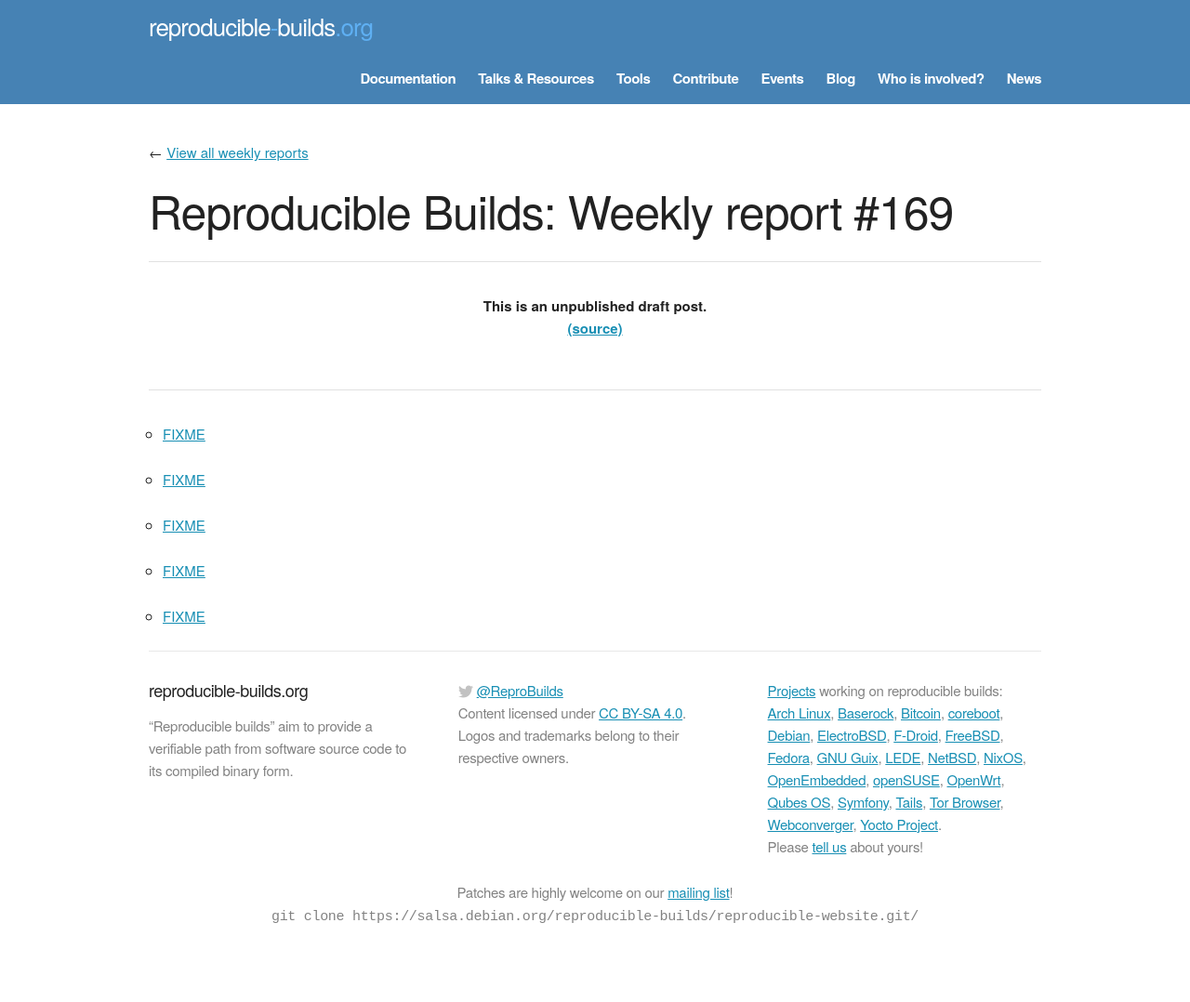
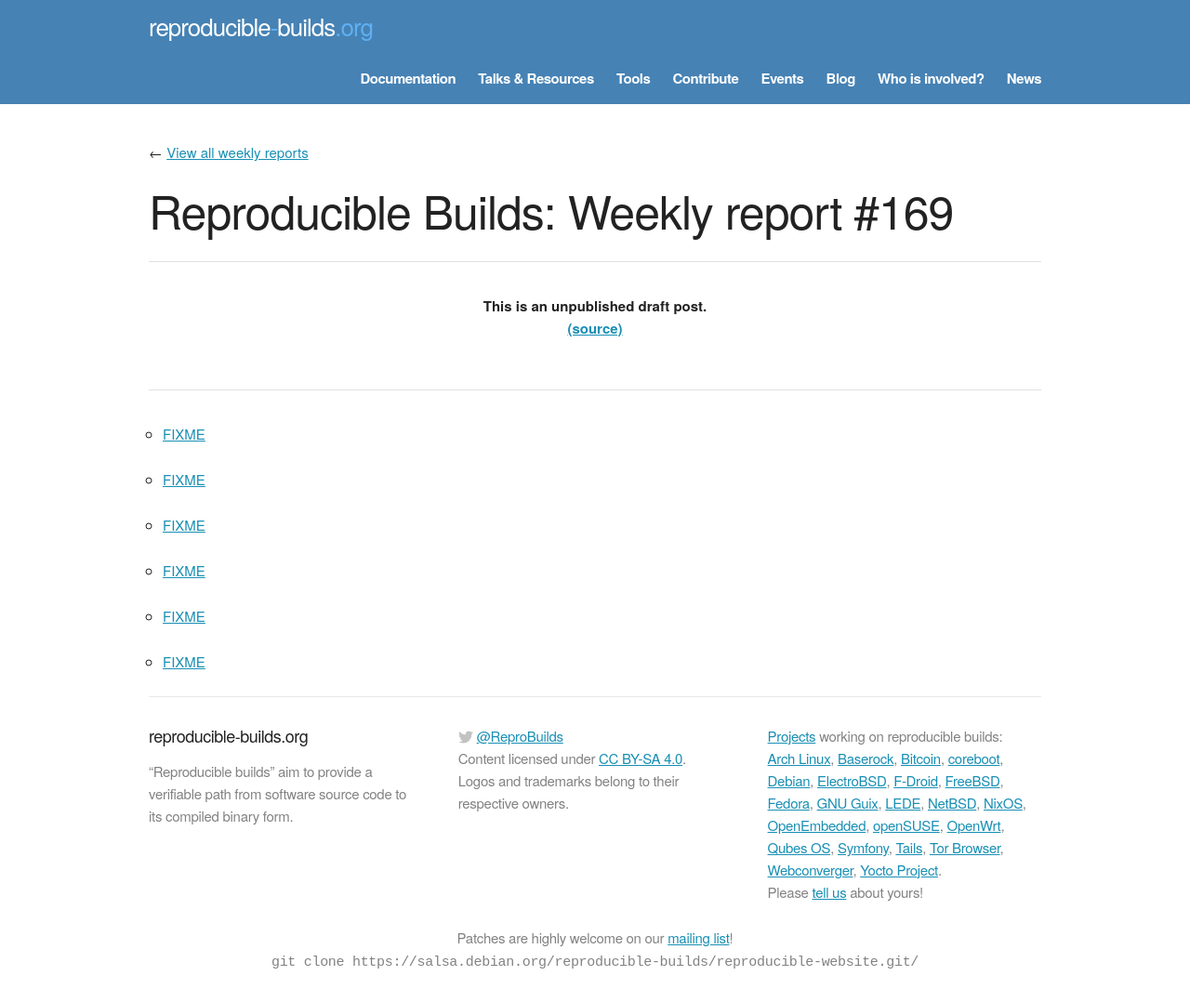
Before and after one commit to prototypefund/reproducible-website, a Jekyll site: the page built from _blog/posts/169.md, in a window 1280 px wide. Shown: the whole page at 93% size. Built offline with Jekyll 4.4.1, drawn with Linux system fonts in a browser that asks for light colours; some web fonts are replaced; before the commit the page ends 1029 px from its top, so only the background shows below that.

Commit message:
169 += https://bugs.debian.org/845034

```diff
--- a/_blog/posts/169.md
+++ b/_blog/posts/169.md
@@ -12,3 +12,5 @@ week: 169
 * [FIXME](https://prototypefund.de/project/reproducible-builds-in-der-wirklichkeit/)
 
 * [FIXME](https://github.com/rubygems/rubygems/issues/2290)
+
+* [FIXME](https://bugs.debian.org/845034)
```
